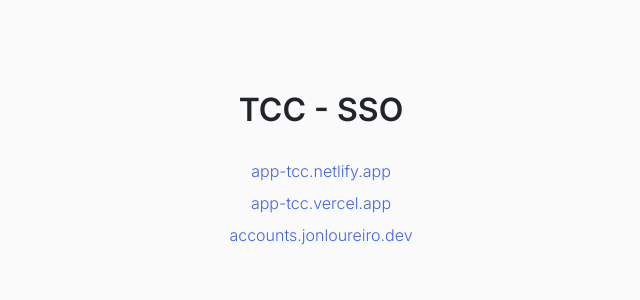
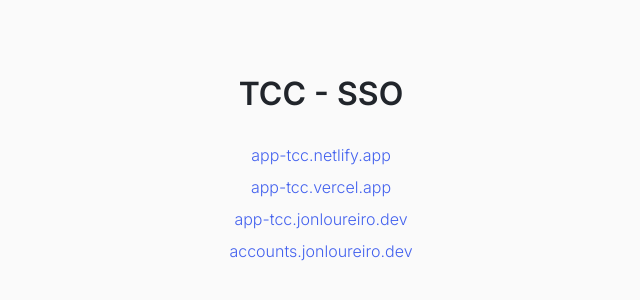
Before and after one commit to jonloureiro/tcc, a website: page public/index.html in a window 1280 px wide. Shown: the part 162-462 px from the top of the page, without its empty margins (319-959 px from the left). Drawn offline with nearby package versions, Linux system fonts and the light colour scheme.

Commit message:
add app-tcc.jonloureiro.dev

```diff
--- a/public/index.html
+++ b/public/index.html
@@ -19,6 +19,7 @@
     <h1>TCC - SSO</h1>
     <a href="https://app-tcc.netlify.app">app-tcc.netlify.app</a>
     <a href="https://app-tcc.vercel.app">app-tcc.vercel.app</a>
+    <a href="https://app-tcc.jonloureiro.dev">app-tcc.jonloureiro.dev</a>
     <a href="https://accounts.jonloureiro.dev/login">accounts.jonloureiro.dev</a>
   </main>
 </body>
```
